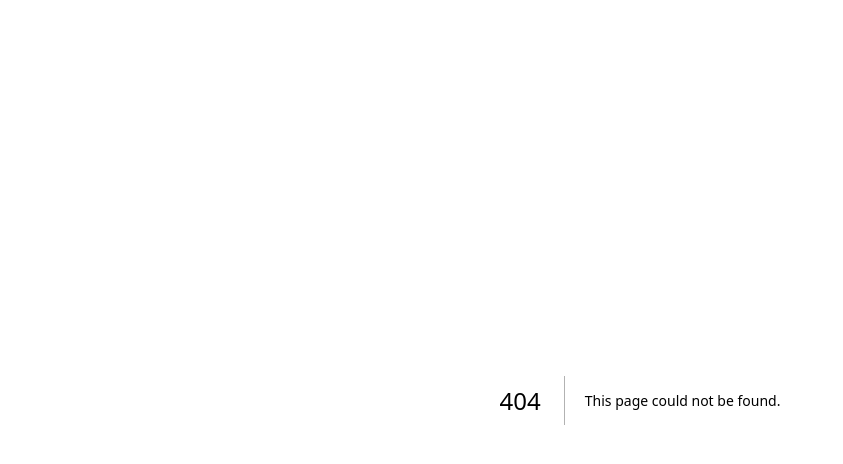
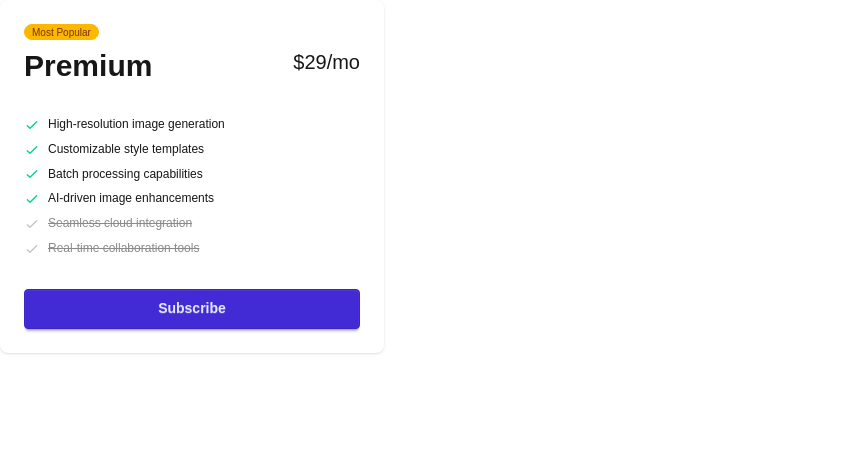
Before and after one commit to abdullah-alsaba/Practice-Next-JS, a Next.js app: page /Cards in a window 1280 px wide. Before the commit this address had no page. Shown: the top 464 px of the page, without its empty margins (0-843 px from the left). Built offline with nearby package versions, Linux system fonts and the light colour scheme.

Commit message:
Add Cards

```diff
--- /dev/null
+++ b/src/app/Cards/page.jsx
@@ -0,0 +1,128 @@
+import React from 'react';
+
+const page = () => {
+    return (
+      <div>
+        <div className="card w-96 bg-base-100 shadow-sm">
+          <div className="card-body">
+            <span className="badge badge-xs badge-warning">Most Popular</span>
+            <div className="flex justify-between">
+              <h2 className="text-3xl font-bold">Premium</h2>
+              <span className="text-xl">$29/mo</span>
+            </div>
+            <ul className="mt-6 flex flex-col gap-2 text-xs">
+              <li>
+                <svg
+                  xmlns="http://www.w3.org/2000/svg"
+                  className="size-4 me-2 inline-block text-success"
+                  fill="none"
+                  viewBox="0 0 24 24"
+                  stroke="currentColor"
+                >
+                  <path
+                    strokeLinecap="round"
+                    strokeLinejoin="round"
+                    strokeWidth="2"
+                    d="M5 13l4 4L19 7"
+                  />
+                </svg>
+                <span>High-resolution image generation</span>
+              </li>
+              <li>
+                <svg
+                  xmlns="http://www.w3.org/2000/svg"
+                  className="size-4 me-2 inline-block text-success"
+                  fill="none"
+                  viewBox="0 0 24 24"
+                  stroke="currentColor"
+                >
+                  <path
+                    strokeLinecap="round"
+                    strokeLinejoin="round"
+                    strokeWidth="2"
+                    d="M5 13l4 4L19 7"
+                  />
+                </svg>
+                <span>Customizable style templates</span>
+              </li>
+              <li>
+                <svg
+                  xmlns="http://www.w3.org/2000/svg"
+                  className="size-4 me-2 inline-block text-success"
+                  fill="none"
+                  viewBox="0 0 24 24"
+                  stroke="currentColor"
+                >
+                  <path
+                    strokeLinecap="round"
+                    strokeLinejoin="round"
+                    strokeWidth="2"
+                    d="M5 13l4 4L19 7"
+                  />
+                </svg>
+                <span>Batch processing capabilities</span>
+              </li>
+              <li>
+                <svg
+                  xmlns="http://www.w3.org/2000/svg"
+                  className="size-4 me-2 inline-block text-success"
+                  fill="none"
+                  viewBox="0 0 24 24"
+                  stroke="currentColor"
+                >
+                  <path
+                    strokeLinecap="round"
+                    strokeLinejoin="round"
+                    strokeWidth="2"
+                    d="M5 13l4 4L19 7"
+                  />
+                </svg>
+                <span>AI-driven image enhancements</span>
+              </li>
+              <li className="opacity-50">
+                <svg
+                  xmlns="http://www.w3.org/2000/svg"
+                  className="size-4 me-2 inline-block text-base-content/50"
+                  fill="none"
+                  viewBox="0 0 24 24"
+                  stroke="currentColor"
+                >
+                  <path
+                    strokeLinecap="round"
+                    strokeLinejoin="round"
+                    strokeWidth="2"
+                    d="M5 13l4 4L19 7"
+                  />
+                </svg>
+                <span className="line-through">Seamless cloud integration</span>
+              </li>
+              <li className="opacity-50">
+                <svg
+                  xmlns="http://www.w3.org/2000/svg"
+                  className="size-4 me-2 inline-block text-base-content/50"
+                  fill="none"
+                  viewBox="0 0 24 24"
+                  stroke="currentColor"
+                >
+                  <path
+                    strokeLinecap="round"
+                    strokeLinejoin="round"
+                    strokeWidth="2"
+                    d="M5 13l4 4L19 7"
+                  />
+                </svg>
+                <span className="line-through">
+                  Real-time collaboration tools
+                </span>
+              </li>
+            </ul>
+            <div className="mt-6">
+              <button className="btn btn-primary btn-block">Subscribe</button>
+            </div>
+          </div>
+        </div>
+      </div>
+    );
+};
+
+export default page;
```
